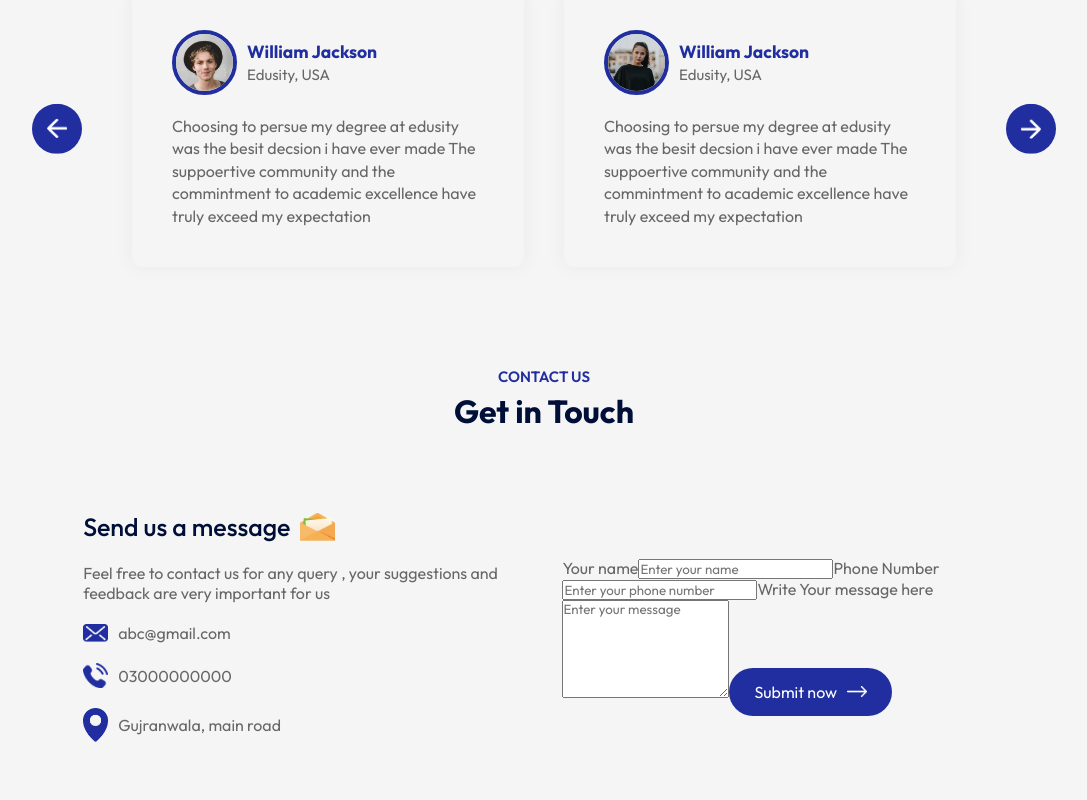
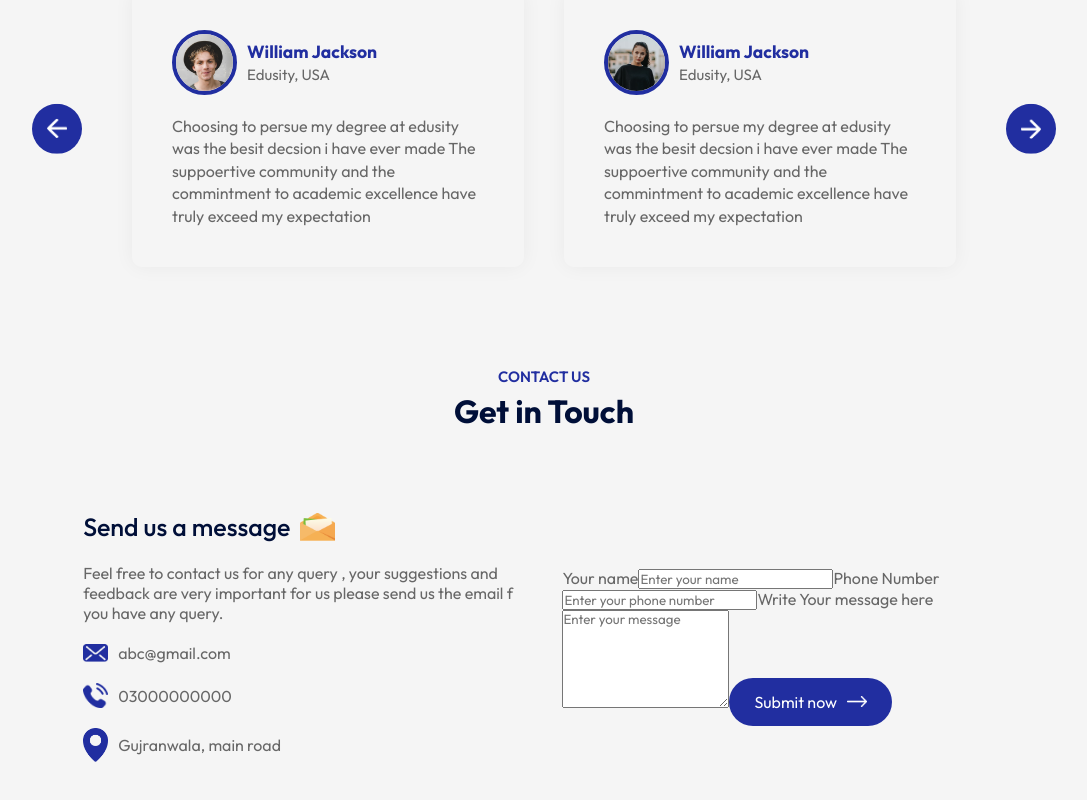
Before and after one commit to fatima678/edusity, a React (Vite) app: page / in a window 1280 px wide. Shown: the part 2611-3411 px from the top of the page, without its empty margins (96-1183 px from the left). Built offline with nearby package versions, Linux system fonts and the light colour scheme.

Commit message:
Update the code

```diff
--- a/src/components/Contact/Contact.jsx
+++ b/src/components/Contact/Contact.jsx
@@ -11,7 +11,7 @@ const Contact = () => {
         <div className="contact-col">
             <h3>Send us a message<img src={msg_icon} alt=''></img></h3>
             <p>Feel free to contact us for any query , your suggestions and feedback are very
-                important for us
+                important for us please send us the email f you have any query.
             </p>
             <ul>
                 <li><img src={mail_icon} alt=''></img>abc@gmail.com</li>
```
